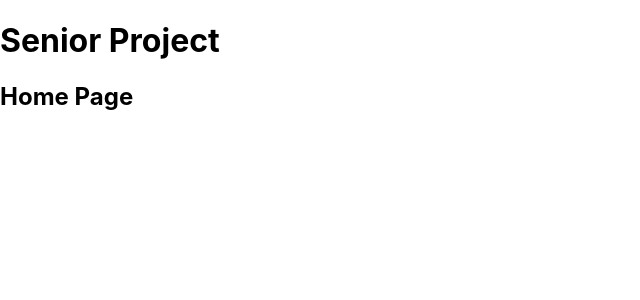
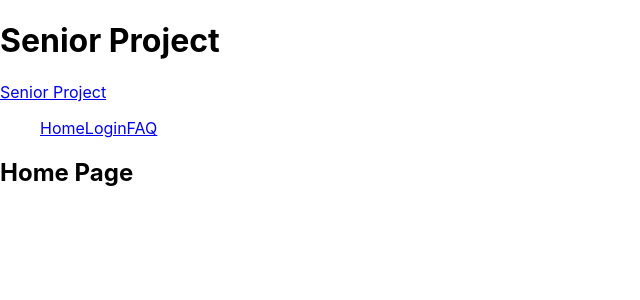
Before and after one commit to cg-c/Senior-Project-Project-Inc, a React (Create React App) app in the folder senior-project/: page / in a window 1280 px wide. Shown: the top 300 px of the page, without its empty margins (0-640 px from the left). Built offline with nearby package versions, Linux system fonts and the light colour scheme.

Commit message:
Error Page & NavBar

```diff
--- /dev/null
+++ b/senior-project/src/components/Navbar.js
@@ -0,0 +1,17 @@
+import { Link } from "react-router-dom";
+
+
+export default function Navbar() {
+    return(
+        <nav className="nav">
+            <Link to="/" className="home">
+                Senior Project
+            </Link>
+            <ul>
+                <Link to="/home">Home</Link>
+                <Link to="/login">Login</Link>
+                <Link to="/FAQ">FAQ</Link>
+            </ul>
+        </nav>
+    )
+}
--- a/senior-project/src/pages/FAQ.js
+++ b/senior-project/src/pages/FAQ.js
@@ -1,10 +1,12 @@
 import Header from "../components/Header";
+import Navbar from "../components/Navbar";
 
 
 export default function FAQ() {
     return (
         <>
             <Header />
+            <Navbar />
             <h2>FAQ Page</h2>
         </>
     )
--- a/senior-project/src/pages/Home.js
+++ b/senior-project/src/pages/Home.js
@@ -1,9 +1,11 @@
 import Header from "../components/Header";
+import Navbar from "../components/Navbar";
 
 export default function Home() {
     return (
         <>
             <Header />
+            <Navbar />
             <h2>Home Page</h2>
         </>
     )
--- a/senior-project/src/pages/Login.js
+++ b/senior-project/src/pages/Login.js
@@ -0,0 +1,12 @@
+import Header from "../components/Header";
+import Navbar from "../components/Navbar";
+
+export default function Login() {
+    return (
+        <>
+            <Header />
+            <Navbar />
+            <h2>Login Page</h2>
+        </>
+    )
+}
```
Also changed, not shown: senior-project/src/pages/NoPage.js (added, +11 -0 lines).
